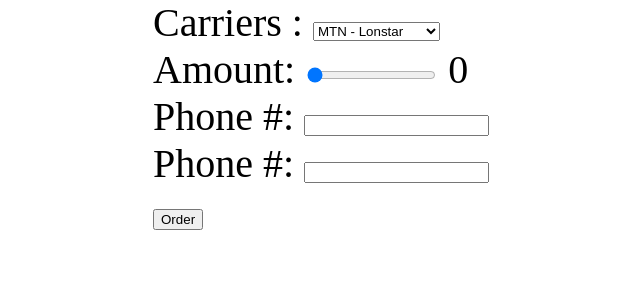
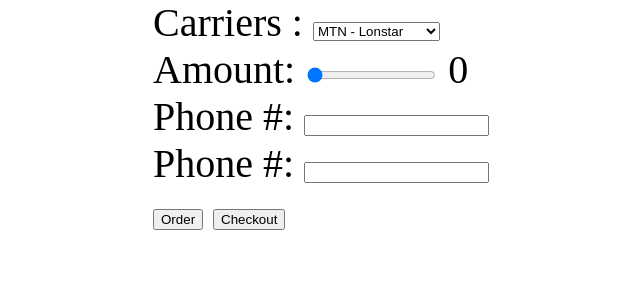
Before and after one commit to mdrame/ReUp, a Flask app: page / in a window 1280 px wide. Shown: the part 301-607 px from the top of the page, without its empty margins (337-977 px from the left). Run offline with Flask 2, Linux system fonts and the light colour scheme.

Commit message:
Strite library & requirement.txt added

```diff
--- a/templates/index.html
+++ b/templates/index.html
@@ -4,12 +4,13 @@
 
 <html>
     <head>
-        <title></title>
+        <title>
+            <script src="https://js.stripe.com/v3/"></script>
+        </title>
         <link type="text/css" rel="stylesheet" href="static/styles/index.css">
     </head>
 
     <body>
-
         <div id="formWrap" class="formWrap">
         <form action="/action_page.php" method="get">
             <label for="carriers_label"> Carriers :</label>
@@ -29,6 +30,7 @@
             <input type="tel" id="phoneAgain" name="phoneAgain" pattern="[0-9]{3}-[0-9]{2}-[0-9]{3}">
             </br>
             <input type="submit" value="Order">
+            <button id="checkout-button" id="checkout-button">Checkout</button>
           </form>
         </div>
     </body>
```
Also changed, not shown: app.py (+10 -0 lines), requirements.txt (+43 -7 lines).
